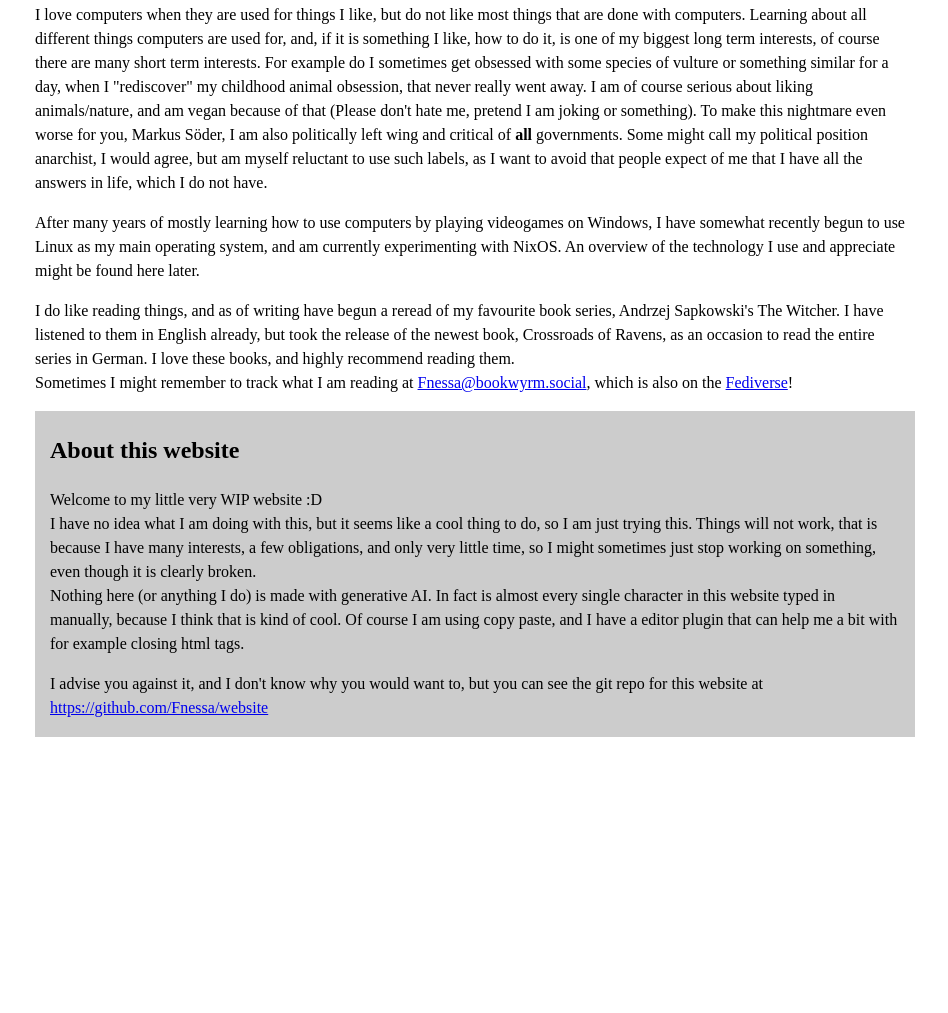
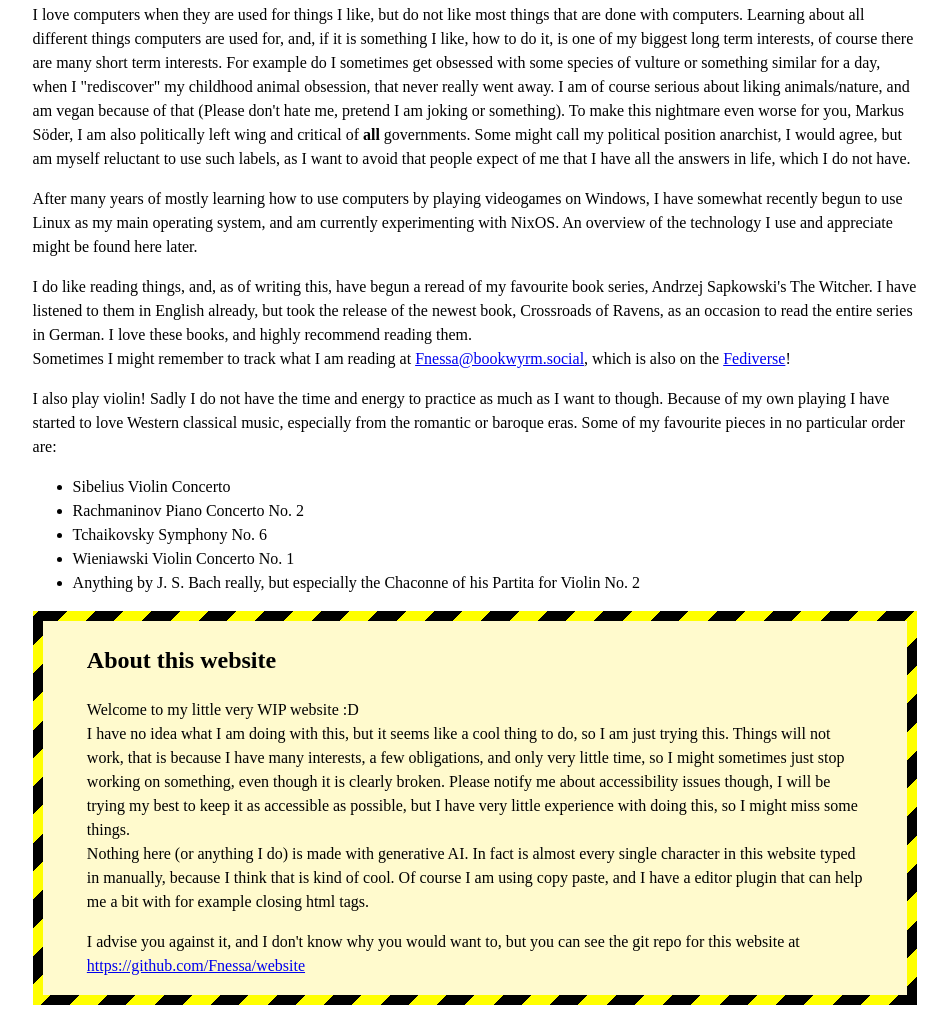
Before and after one commit to Fnessa/website, a plain HTML site: page index.html in a window 1280 px wide. Shown: the part 284-1297 px from the top of the page, without its empty margins (165-1113 px from the left). Before the commit the page ends 1029 px from the top, so only its background shows below. Drawn offline with Linux system fonts and the light colour scheme.

Commit message:
wrote about things and made cool css for construction warning

```diff
--- a/index.html
+++ b/index.html
@@ -10,7 +10,7 @@
 		<main>
 			<h1>About me</h1>
 			<p>
-			Hi, I'm Fnessa, sometimes with 4 a's at the end. Unlike <a href="https://en.wikipedia.org/wiki/Person_of_Interest_(TV_series)">Harold Finch</a> I'm only a <i>slightly</i> private person, so I'm also comfortable telling you that my name is Mia, which is a bit easier to say than the random collection of letters that my username is made out of, but you are also welcome to use that. I am in my early 20's and queer, but I am a private enough person that I will not go into detail with those things here and now. You can find me on Mastodon at <a rel="me" href="https://mastodon.social/@fnessa">@fnessa@mastodon.social</a>, but I am planning to move instance soon, as I have become part of the wonderful <a href="https://data.coop/">data.coop</a>.
+			Hi, I'm Fnessa, sometimes with 4 a's at the end. Unlike <a href="https://en.wikipedia.org/wiki/Person_of_Interest_(TV_series)">Harold Finch</a> I'm only a <i>slightly</i> private person, so I'm also comfortable telling you that my name is Mia, which is a bit easier to say than the random collection of letters that my username is made out of, but you are also welcome to use that. I am in my early 20's and queer, but I am a private enough person that I will not go into detail with those things here and now. I will also not tell you where I live, but I can tell you that I do speak German, Danish, and English. You can find me on Mastodon at <a rel="me" href="https://mastodon.social/@fnessa">@fnessa@mastodon.social</a>, but I am planning to move instance soon, as I have become part of the wonderful <a href="https://data.coop/">data.coop</a>.
 			</p>
 			<h2>Things I like and things I do</h2>
 			<p>
@@ -20,14 +20,24 @@
 			After many years of mostly learning how to use computers by playing videogames on Windows, I have somewhat recently begun to use Linux as my main operating system, and am currently experimenting with NixOS. An overview of the technology I use and appreciate might be found here later.
 			</p>
 			<p>
-			I do like reading things, and as of writing have begun a reread of my favourite book series, Andrzej Sapkowski's The Witcher. I have listened to them in English already, but took the release of the newest book, Crossroads of Ravens, as an occasion to read the entire series in German. I love these books, and highly recommend reading them.<br>
+			I do like reading things, and, as of writing this, have begun a reread of my favourite book series, Andrzej Sapkowski's The Witcher. I have listened to them in English already, but took the release of the newest book, Crossroads of Ravens, as an occasion to read the entire series in German. I love these books, and highly recommend reading them.<br>
 			Sometimes I might remember to track what I am reading at <a href="https://bookwyrm.social/user/Fnessa">Fnessa@bookwyrm.social</a>, which is also on the <a href="https://en.wikipedia.org/wiki/Fediverse">Fediverse</a>!
+			</p>
+			<p>
+			I also play violin! Sadly I do not have the time and energy to practice as much as I want to though. Because of my own playing I have started to love Western classical music, especially from the romantic or baroque eras. Some of my favourite pieces in no particular order are:
+			<ul>
+				<li>Sibelius Violin Concerto</li>
+				<li>Rachmaninov Piano Concerto No. 2</li>
+				<li>Tchaikovsky Symphony No. 6</li>
+				<li>Wieniawski Violin Concerto No. 1</li>
+				<li>Anything by J. S. Bach really, but especially the Chaconne of his Partita for Violin No. 2</li>
+			</ul>
 			</p>
 			<div class="about_website">
 				<h2 >About this website</h2>
 				<p>
 				Welcome to my little very WIP website :D <br>
-			I have no idea what I am doing with this, but it seems like a cool thing to do, so I am just trying this. Things will not work, that is because I have many interests, a few obligations, and only very little time, so I might sometimes just stop working on something, even though it is clearly broken. <br>
+				I have no idea what I am doing with this, but it seems like a cool thing to do, so I am just trying this. Things will not work, that is because I have many interests, a few obligations, and only very little time, so I might sometimes just stop working on something, even though it is clearly broken. Please notify me about accessibility issues though, I will be trying my best to keep it as accessible as possible, but I have very little experience with doing this, so I might miss some things.<br>
 				Nothing here (or anything I do) is made with generative AI. In fact is almost every single character in this website typed in manually, because I think that is kind of cool. Of course I am using copy paste, and I have a editor plugin that can help me a bit with for example closing html tags.
 				</p>
 				<p>
--- a/style.css
+++ b/style.css
@@ -1,10 +1,20 @@
 body {
 	font-family: serif;
+	line-height: 1.5;
+	padding: 0;
+
+}
+main {
 	padding-inline: 15%;
-	line-height: 1.5;
+}
+footer {
+	padding-inline: 15%;
+	margin: 0;
 }
 .about_website {
-	background-color: #cccccc;
-	padding-inline: 15px;
+	background-color: lemonchiffon;
+	padding-inline: 5%;
 	padding-block: 1px;
+	border: 10px solid yellow;
+	border-image: repeating-linear-gradient(-45deg, black, black 20px, yellow 20px, yellow 40px) 10;
 }
```
Lines whose indentation alone changed are shown as unchanged.
